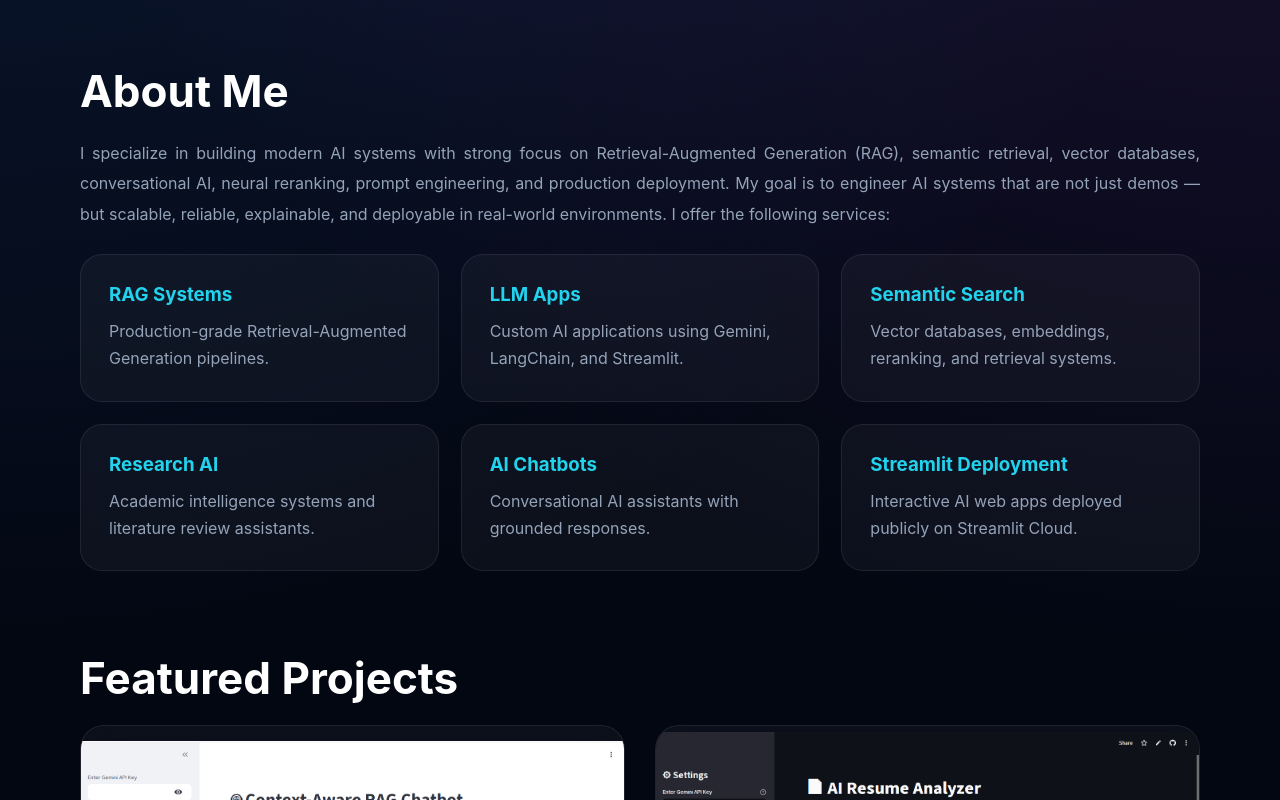
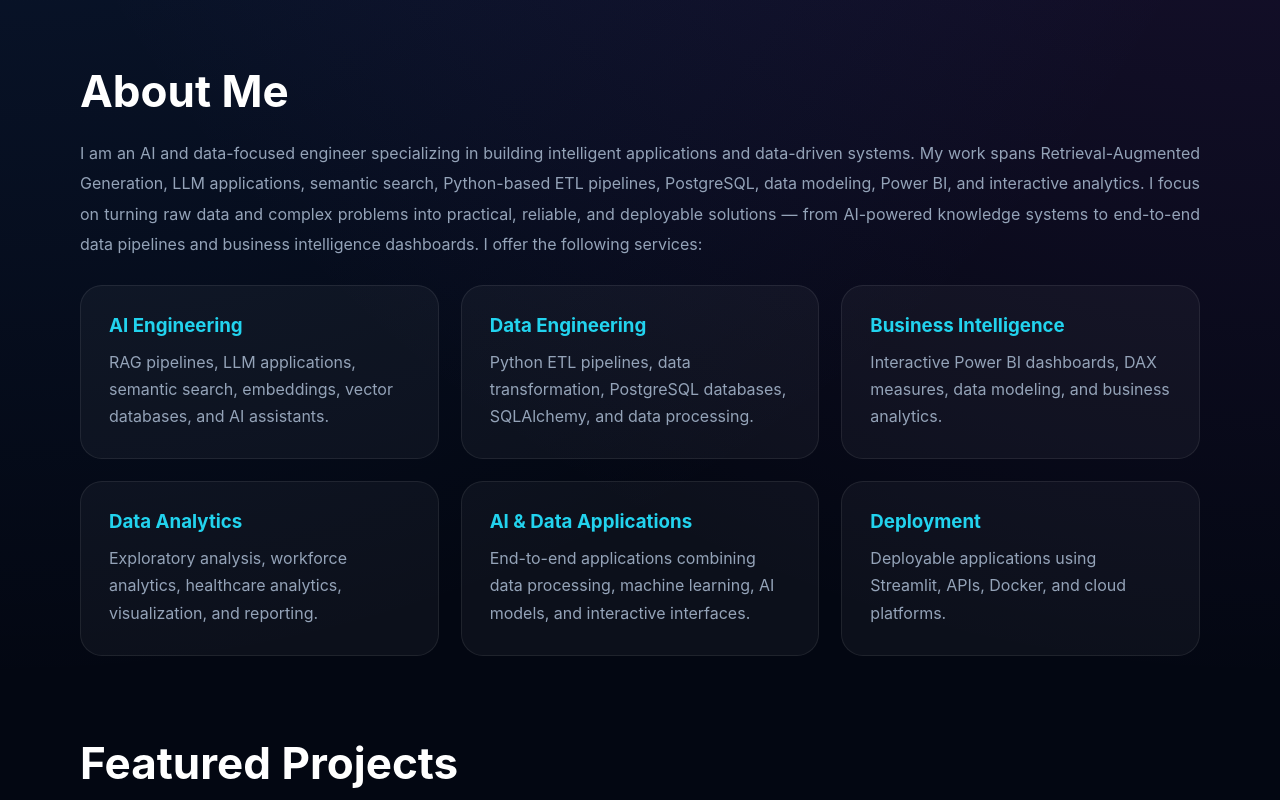
Before and after one commit to maw-khan/portfolio, a React (Vite) app: page / in a window 1280 px wide. Shown: the part 680-1480 px from the top of the page. Built offline with nearby package versions, Linux system fonts and the light colour scheme.

Commit message:
Update App.jsx

```diff
--- a/src/App.jsx
+++ b/src/App.jsx
@@ -272,48 +272,42 @@ export default function App() {
         <h2>About Me</h2>
 
         <p className="aboutText">
-          I specialize in building modern AI systems with strong focus on
-          Retrieval-Augmented Generation (RAG), semantic retrieval,
-          vector databases, conversational AI, neural reranking,
-          prompt engineering, and production deployment.
+          I am an AI and data-focused engineer specializing in building intelligent applications and data-driven systems. My work spans Retrieval-Augmented Generation, LLM applications, semantic search, Python-based ETL pipelines, PostgreSQL, data modeling, Power BI, and interactive analytics.
 
-          My goal is to engineer AI systems that are not just demos —
-          but scalable, reliable, explainable, and deployable in
-          real-world environments.
-
+I focus on turning raw data and complex problems into practical, reliable, and deployable solutions — from AI-powered knowledge systems to end-to-end data pipelines and business intelligence dashboards.
           I offer the following services:
         </p>
 
         <div className="servicesGrid">
 
           <div className="serviceCard">
-            <h3>RAG Systems</h3>
-            <p>Production-grade Retrieval-Augmented Generation pipelines.</p>
+            <h3>AI Engineering</h3>
+            <p>RAG pipelines, LLM applications, semantic search, embeddings, vector databases, and AI assistants.</p>
           </div>
 
           <div className="serviceCard">
-            <h3>LLM Apps</h3>
-            <p>Custom AI applications using Gemini, LangChain, and Streamlit.</p>
+            <h3>Data Engineering</h3>
+            <p>Python ETL pipelines, data transformation, PostgreSQL databases, SQLAlchemy, and data processing.</p>
           </div>
 
           <div className="serviceCard">
-            <h3>Semantic Search</h3>
-            <p>Vector databases, embeddings, reranking, and retrieval systems.</p>
+            <h3>Business Intelligence</h3>
+            <p>Interactive Power BI dashboards, DAX measures, data modeling, and business analytics.</p>
           </div>
 
           <div className="serviceCard">
-            <h3>Research AI</h3>
-            <p>Academic intelligence systems and literature review assistants.</p>
+            <h3>Data Analytics</h3>
+            <p>Exploratory analysis, workforce analytics, healthcare analytics, visualization, and reporting.</p>
           </div>
 
           <div className="serviceCard">
-            <h3>AI Chatbots</h3>
-            <p>Conversational AI assistants with grounded responses.</p>
+            <h3>AI & Data Applications</h3>
+            <p>End-to-end applications combining data processing, machine learning, AI models, and interactive interfaces.</p>
           </div>
 
           <div className="serviceCard">
-            <h3>Streamlit Deployment</h3>
-            <p>Interactive AI web apps deployed publicly on Streamlit Cloud.</p>
+            <h3>Deployment</h3>
+            <p>Deployable applications using Streamlit, APIs, Docker, and cloud platforms.</p>
           </div>
 
         </div>
```
